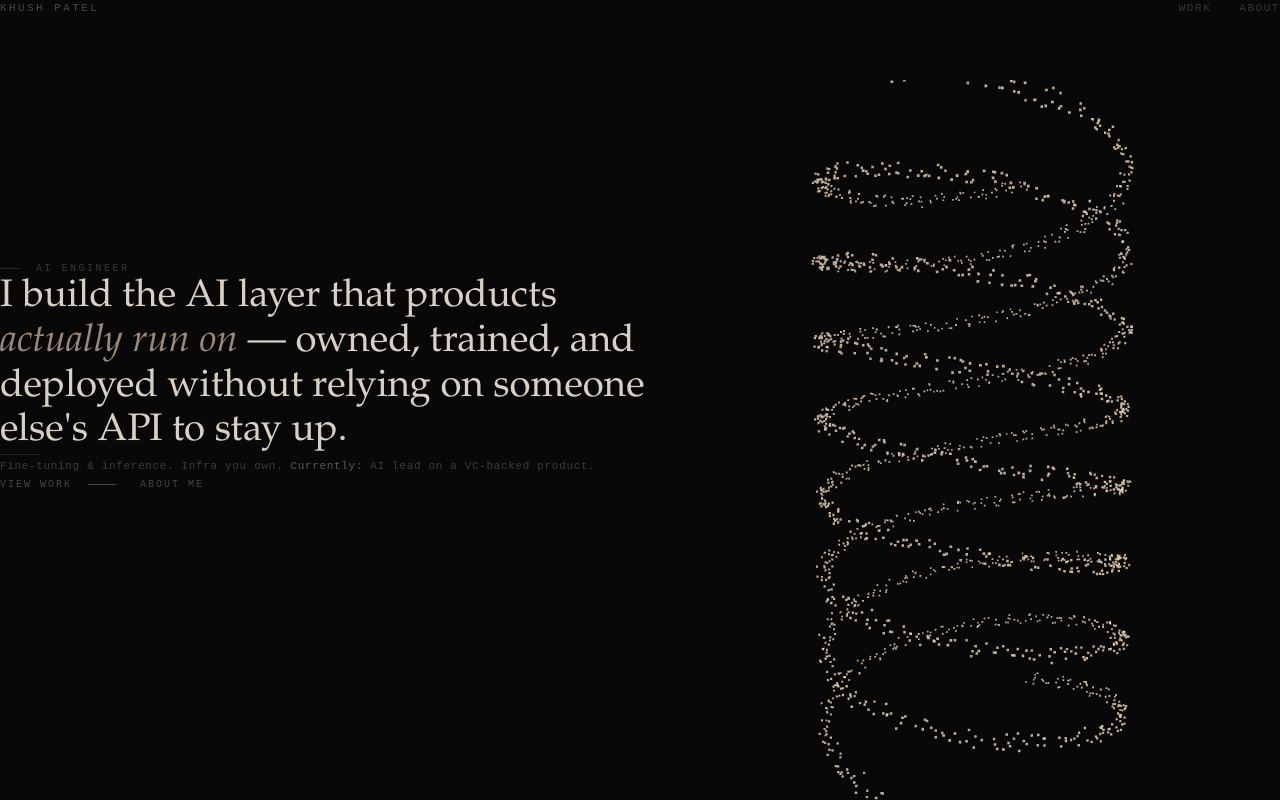
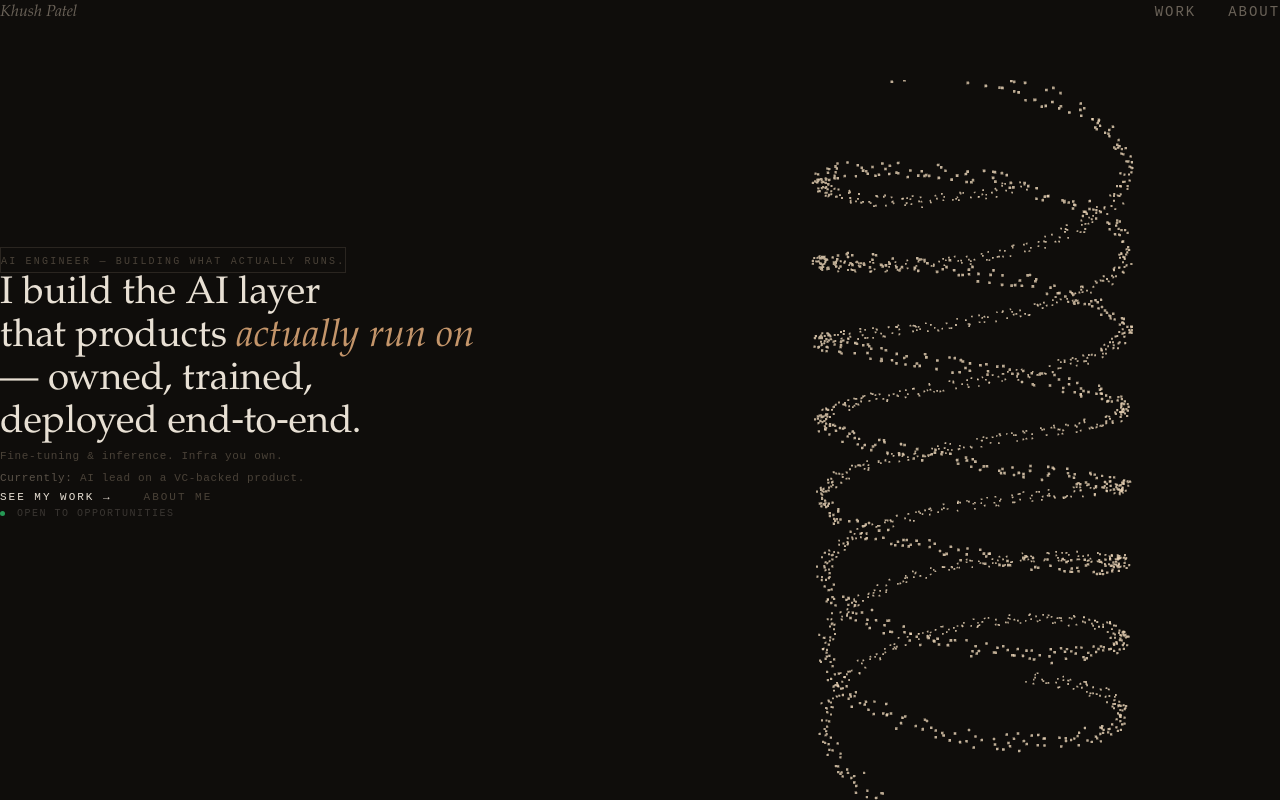
Before and after one commit to GoldenRailgun/portfolio, a Next.js app: page / in a window 1280 px wide. Built offline with nearby package versions, Linux system fonts and the light colour scheme.

Commit message:
feat: updated color system, nav, hero section to locked design

```diff
--- a/src/components/sections/HeroSection.tsx
+++ b/src/components/sections/HeroSection.tsx
@@ -6,8 +6,8 @@ import { usePortfolioStore } from '@/lib/store'
 
 export default function HeroSection() {
   const heroRef = useRef<HTMLElement>(null)
-  const setSphereState = usePortfolioStore((s) => s.setSphereState)
-  const setSphereLarge = usePortfolioStore((s) => s.setSphereLarge)
+  const setSphereState = usePortfolioStore(s => s.setSphereState)
+  const setSphereLarge = usePortfolioStore(s => s.setSphereLarge)
 
   useEffect(() => {
     const observer = new IntersectionObserver(
@@ -24,70 +24,67 @@ export default function HeroSection() {
   return (
     <section
       ref={heroRef}
-      className="flex flex-col md:flex-row items-center md:items-center min-h-[calc(100vh-80px)]"
+      className="flex flex-col md:flex-row items-center min-h-[calc(100vh-80px)]"
     >
-      <div className="w-full md:flex-[0_0_52%] pl-12 md:pl-16 pr-8 md:pr-10 py-10 md:pb-10">
+      {/* Left — text */}
+      <div className="w-full md:flex-[0_0_52%] pl-16 md:pl-20 pr-8 md:pr-10 py-10">
 
+        {/* Label chip */}
         <motion.div
-          className="flex items-center gap-4 mb-8"
+          className="inline-block border border-[#2a2520] px-3 py-1 mb-8"
           initial={{ opacity: 0 }}
           animate={{ opacity: 1 }}
           transition={{ duration: 0.6 }}
         >
-          <div className="w-5 h-px bg-[#2a2620]" />
-          <span className="text-[10px] tracking-[0.25em] uppercase text-[#3a3632]">
-            AI Engineer
+          <span className="text-[10px] tracking-[0.22em] uppercase text-[#4a4238]">
+            AI Engineer — Building what actually runs.
           </span>
         </motion.div>
 
+        {/* Headline */}
         <motion.h1
-          className="font-serif text-[clamp(28px,3vw,44px)] leading-[1.15] text-[#d8d0c4] font-normal mb-10"
-          initial={{ opacity: 0, y: 20 }}
+          className="font-serif text-[clamp(28px,3vw,46px)] leading-[1.12] text-[#e8e0d4] font-normal mb-8"
+          initial={{ opacity: 0, y: 16 }}
           animate={{ opacity: 1, y: 0 }}
-          transition={{ duration: 0.8, delay: 0.2 }}
+          transition={{ duration: 0.8, delay: 0.15 }}
         >
-          I build the AI layer that products{' '}
-          <em className="text-[#9a8878]">actually run on</em>{' '}
-          — owned, trained, and deployed without relying on someone
-          else&apos;s API to stay up.
+          I build the AI layer<br />
+          that products{' '}
+          <em className="text-[#c4956a]">actually run on</em>
+          <br />
+          — owned, trained,<br />
+          deployed end&#8209;to&#8209;end.
         </motion.h1>
 
-        <motion.div
-          className="w-10 h-px bg-[#252220] mb-8"
+        {/* Subtext */}
+        <motion.p
+          className="text-[11px] text-[#4a4238] tracking-[0.06em] leading-loose mb-10"
           initial={{ opacity: 0 }}
           animate={{ opacity: 1 }}
-          transition={{ duration: 0.6, delay: 0.4 }}
-        />
+          transition={{ duration: 0.6, delay: 0.3 }}
+        >
+          Fine-tuning &amp; inference. Infra you own.<br />
+          <span className="text-[#5a5248]">Currently:</span> AI lead on a VC-backed product.
+        </motion.p>
 
-        <motion.p
-          className="text-[11px] text-[#3e3c38] tracking-[0.06em] leading-loose mb-10"
+        {/* CTAs */}
+        <motion.div
+          className="flex items-center gap-8"
           initial={{ opacity: 0 }}
           animate={{ opacity: 1 }}
-          transition={{ duration: 0.6, delay: 0.5 }}
-        >
-          Fine-tuning &amp; inference. Infra you own.{' '}
-          <span className="text-[#5e5a54]">Currently:</span> AI lead on a VC-backed product.
-        </motion.p>
-
-        <motion.div
-          className="flex items-center gap-6"
-          initial={{ opacity: 0 }}
-          animate={{ opacity: 1 }}
-          transition={{ duration: 0.6, delay: 0.6 }}
+          transition={{ duration: 0.6, delay: 0.45 }}
         >
           <a
             href="/work"
-            className="inline-flex items-center gap-4 text-[10px] tracking-[0.2em] uppercase text-[#4a4642] hover:text-[#9a8878] transition-colors duration-300 group"
+            className="text-[11px] tracking-[0.18em] uppercase text-[#e8e0d4] hover:text-[#c4956a] transition-colors duration-300"
             onMouseEnter={() => setSphereState('work')}
             onMouseLeave={() => setSphereState('idle')}
           >
-            View work
-            <span className="w-7 h-px bg-current inline-block group-hover:translate-x-1 transition-transform duration-300" />
+            See my work →
           </a>
-
           <a
             href="/about"
-            className="inline-flex items-center gap-4 text-[10px] tracking-[0.2em] uppercase text-[#4a4642] hover:text-[#9a8878] transition-colors duration-300"
+            className="text-[11px] tracking-[0.18em] uppercase text-[#4a4238] hover:text-[#e8e0d4] transition-colors duration-300"
             onMouseEnter={() => setSphereState('about')}
             onMouseLeave={() => setSphereState('idle')}
           >
@@ -95,7 +92,24 @@ export default function HeroSection() {
           </a>
         </motion.div>
 
+        {/* Status */}
+        <motion.div
+          className="flex items-center gap-3 mt-10"
+          initial={{ opacity: 0 }}
+          animate={{ opacity: 1 }}
+          transition={{ duration: 0.6, delay: 0.6 }}
+        >
+          <div className="w-[5px] h-[5px] rounded-full bg-[#2ecc71] animate-pulse" />
+          <span className="text-[10px] tracking-[0.15em] uppercase text-[#3a3632]">
+            Open to opportunities
+          </span>
+        </motion.div>
+
       </div>
+
+      {/* Right — sphere (empty, SphereContainer handles it) */}
+      <div className="w-full md:flex-[0_0_48%] h-[40vh] md:h-[calc(100vh-80px)]" />
+
     </section>
   )
 }
--- /dev/null
+++ b/src/components/three/WordSphere.tsx
@@ -0,0 +1,241 @@
+'use client'
+
+import { useEffect, useRef } from 'react'
+import { usePortfolioStore } from '@/lib/store'
+
+const NLP_WORDS = [
+  'sentiment','roberta','deberta','token','inference','embedding','attention',
+  'weight','gradient','loss','fine-tune','softmax','logit','classifier',
+  'positive','negative','neutral','corpus','dataset','batch','epoch',
+  'transformer','encoder','decoder','layer','head','dropout','bias',
+  'activation','relu','bert','huggingface','pytorch','cuda','fp16',
+  'quantize','distill','LoRA','adapter','context','sequence','padding',
+  'masking','vocab','tokenizer','label','precision','recall','f1',
+  'accuracy','baseline','benchmark','latency','throughput','pipeline',
+  'checkpoint','weights','architecture','nlp','llm','vector','cosine',
+  'similarity','cluster','node','signal','feature','representation',
+  'latent','space','manifold','backprop','optimizer','adam','schedule',
+  'warmup','overfit','regularize','augment','preprocess','normalize',
+]
+
+const ABOUT_WORDS = [
+  'Khush Patel','AI Engineer','fine-tuning','RoBERTa','DeBERTa',
+  'sentiment analysis','end-to-end','model ownership','reliability',
+  'inference infra','VibeNewz','NLP systems','PyTorch','HuggingFace',
+  'full stack AI','iOS collab','backend','high judgment',
+  'builds what runs','no API dependency','owns the stack',
+  'VC-backed product','AI lead','open to work','early career',
+  'Next.js','TypeScript','React','Python','Three.js',
+]
+
+const WORK_WORDS = [
+  'attention heads','token clusters','semantic groups','entity linking',
+  'named entity','dependency parse','word vectors','sentence bert',
+  'cross-encoder','bi-encoder','reranker','retrieval','augmented generation',
+  'fine-grained','multi-label','zero-shot','few-shot','in-context',
+  'chain-of-thought','instruction tuned','rlhf','dpo','sft',
+  'contrastive','triplet loss','hard negative','label smoothing',
+]
+
+const NAME_WORDS = [
+  'K','KH','KHU','KHUS','KHUSH','KHUSH PATEL',
+  'P','PA','PAT','PATE','PATEL',
+  'AI','Engineer','builds','owns','ships',
+  'fine-tunes','deploys','thinks','creates',
+]
+
+const COUNT = 500
+
+function rnd(a: number, b: number) { return a + (b - a) * Math.random() }
+
+function fibSphere(n: number): [number, number, number][] {
+  return Array.from({ length: n }, (_, i) => {
+    const phi = Math.acos(-1 + (2 * i) / n)
+    const theta = Math.sqrt(n * Math.PI) * phi
+    return [Math.cos(theta) * Math.sin(phi), Math.sin(theta) * Math.sin(phi), Math.cos(phi)]
+  })
+}
+
+function genClusters(n: number): [number, number, number][] {
+  const centers = fibSphere(8).map(p => p.map(v => v * 0.82) as [number, number, number])
+  return Array.from({ length: n }, (_, i) => {
+    const c = centers[i % 8]
+    const r = 0.22
+    return [c[0] + rnd(-r, r), c[1] + rnd(-r, r), c[2] + rnd(-r, r)] as [number, number, number]
+  })
+}
+
+function genWave(n: number): [number, number, number][] {
+  return Array.from({ length: n }, (_, i) => {
+    const x = (i / n) * 3.6 - 1.8
+    const z = rnd(-0.3, 0.3)
+    const y = Math.sin(x * 2.5) * 0.45 + Math.sin(x * 5) * 0.15 + rnd(-0.06, 0.06)
+    return [x * 0.52, y, z] as [number, number, number]
+  })
+}
+
+function genHelix(n: number): [number, number, number][] {
+  return Array.from({ length: n }, (_, i) => {
+    const t = (i / n) * Math.PI * 2 * 4
+    const s = i % 2 === 0 ? 0 : Math.PI
+    return [Math.cos(t + s) * 0.55, (i / n) * 2.2 - 1.1, Math.sin(t + s) * 0.55] as [number, number, number]
+  })
+}
+
+function lerp(a: number, b: number, t: number) { return a + (b - a) * t }
+
+function pickWord(state: string): string {
+  const pools: Record<string, string[]> = {
+    idle: NLP_WORDS, work: WORK_WORDS, about: ABOUT_WORDS, name: NAME_WORDS
+  }
+  const pool = pools[state] || NLP_WORDS
+  return pool[Math.floor(Math.random() * pool.length)]
+}
+
+export default function WordSphere() {
+  const canvasRef = useRef<HTMLCanvasElement>(null)
+  const sphereState = usePortfolioStore(s => s.sphereState)
+  const stateRef = useRef(sphereState)
+
+  useEffect(() => {
+    stateRef.current = sphereState
+  }, [sphereState])
+
+  useEffect(() => {
+    const canvas = canvasRef.current
+    if (!canvas) return
+
+    const W = canvas.parentElement?.offsetWidth || 500
+    const H = canvas.parentElement?.offsetHeight || 600
+    canvas.width = W
+    canvas.height = H
+
+    const ctx = canvas.getContext('2d')!
+
+    const shapes = {
+      idle: fibSphere(COUNT),
+      work: genClusters(COUNT),
+      about: genWave(COUNT),
+      name: genHelix(COUNT),
+      contact: fibSphere(COUNT),
+    }
+
+    const particles = Array.from({ length: COUNT }, (_, i) => {
+      const sp = shapes.idle[i]
+      return {
+        x: rnd(-1, 1), y: rnd(-1, 1), z: rnd(-1, 1),
+        tx: sp[0], ty: sp[1], tz: sp[2],
+        word: NLP_WORDS[i % NLP_WORDS.length],
+        nextChange: Math.random() * 600,
+        interval: 400 + Math.random() * 300,
+        np: [Math.random() * Math.PI * 2, Math.random() * Math.PI * 2, Math.random() * Math.PI * 2],
+      }
+    })
+
+    let rotY = 0, rotX = 0, t = 0
+    let mouseX = 0, mouseY = 0
+    let animId: number
+    let lastState = 'idle'
+
+    const handleMouse = (e: MouseEvent) => {
+      const r = canvas.getBoundingClientRect()
+      mouseX = (e.clientX - r.left - W / 2) / W
+      mouseY = (e.clientY - r.top - H / 2) / H
+    }
+    window.addEventListener('mousemove', handleMouse)
+
+    function project(x: number, y: number, z: number) {
+      const cy = Math.cos(rotY), sy = Math.sin(rotY)
+      const cx = Math.cos(rotX), sx = Math.sin(rotX)
+      let nx = x * cy + z * sy
+      let nz = -x * sy + z * cy
+      let ny = y * cx - nz * sx
+      nz = y * sx + nz * cx
+    //   const FOV = Math.min(W, H) * 0.28
+    //   const dz = nz + 4.2
+    const FOV = Math.min(W, H) * 0.38
+const dz = nz + 3.0
+      const sc = FOV / dz
+      return {
+        sx: nx * sc + W / 2,
+        sy: ny * sc + H / 2,
+        // depth: Math.max(0, Math.min(1, (nz + 2.8) / 5.6)),
+        depth: Math.max(0, Math.min(1, (nz + 2.2) / 4.4)),
+        scale: sc,
+      }
+    }
+
+    function animate(ts: number) {
+      animId = requestAnimationFrame(animate)
+      t += 0.006
+
+      const currentState = stateRef.current
+
+      // update targets when state changes
+      if (currentState !== lastState) {
+        const tgts = shapes[currentState as keyof typeof shapes]
+        particles.forEach((p, i) => {
+          p.tx = tgts[i][0]; p.ty = tgts[i][1]; p.tz = tgts[i][2]
+          p.interval = currentState === 'about'
+            ? 2400 + Math.random() * 800
+            : currentState === 'name'
+            ? 700 + Math.random() * 300
+            : 380 + Math.random() * 280
+        })
+        lastState = currentState
+      }
+
+      const spd = currentState === 'about' ? 0.0007 : 0.003
+      rotY += spd + mouseX * 0.002
+      rotX = Math.sin(t * 0.15) * 0.07 + mouseY * 0.1
+
+      ctx.clearRect(0, 0, W, H)
+
+      const noise = currentState === 'about' ? 0.006 : 0.018
+      const ls = currentState === 'about' ? 0.015 : 0.032
+
+      const projected = particles.map(p => {
+        const nx = Math.sin(t * 0.8 + p.np[0]) * noise
+        const ny = Math.cos(t * 0.6 + p.np[1]) * noise
+        const nz = Math.sin(t * 1.1 + p.np[2]) * noise
+        p.x = lerp(p.x, p.tx + nx, ls)
+        p.y = lerp(p.y, p.ty + ny, ls)
+        p.z = lerp(p.z, p.tz + nz, ls)
+
+        if (ts > p.nextChange) {
+          p.word = pickWord(currentState)
+          p.nextChange = ts + p.interval + (Math.random() - 0.5) * 150
+        }
+
+        return { ...project(p.x, p.y, p.z), word: p.word }
+      })
+
+      projected.sort((a, b) => a.depth - b.depth)
+
+      projected.forEach(p => {
+        if (p.depth < 0.04) return
+        const d = p.depth
+        // const fs = Math.max(6, 10 * p.scale * 0.28)
+        const fs = Math.max(4, 6 * p.scale * 0.18)
+        ctx.globalAlpha = 0.06 + d * 0.94
+        const r = Math.floor(lerp(28, 196, d))
+        const g = Math.floor(lerp(22, 149, d))
+        const b = Math.floor(lerp(18, 106, d))
+        ctx.font = `${fs}px 'SF Mono','Fira Code','Cascadia Code',monospace`
+        ctx.fillStyle = `rgb(${r},${g},${b})`
+        ctx.fillText(p.word, p.sx, p.sy)
+      })
+
+      ctx.globalAlpha = 1
+    }
+
+    requestAnimationFrame(animate)
+
+    return () => {
+      cancelAnimationFrame(animId)
+      window.removeEventListener('mousemove', handleMouse)
+    }
+  }, [])
+
+  return <canvas ref={canvasRef} className="w-full h-full block" />
+}
--- a/src/components/ui/Nav.tsx
+++ b/src/components/ui/Nav.tsx
@@ -4,28 +4,28 @@ import Link from 'next/link'
 import { usePortfolioStore } from '@/lib/store'
 
 export default function Nav() {
-  const setSphereState = usePortfolioStore((s) => s.setSphereState)
+  const setSphereState = usePortfolioStore(s => s.setSphereState)
 
   return (
-    <nav className="flex justify-between items-center px-10 py-7">
+    <nav className="flex justify-between items-center px-12 py-7">
       <Link
         href="/"
-        className="text-[11px] tracking-[0.22em] uppercase text-[#4a4642] hover:text-[#9a8878] transition-colors duration-300"
+        className="font-serif italic text-[16px] text-[#6a6258] hover:text-[#c4956a] transition-colors duration-300"
         onMouseEnter={() => setSphereState('name')}
         onMouseLeave={() => setSphereState('idle')}
       >
         Khush Patel
       </Link>
-      <div className="flex gap-7">
+      <div className="flex gap-8">
         {[
-          { label: 'Work', state: 'work' },
-          { label: 'About', state: 'about' },
-        ].map(({ label, state }) => (
+          { label: 'Work', href: '/work', state: 'work' as const },
+          { label: 'About', href: '/about', state: 'about' as const },
+        ].map(({ label, href, state }) => (
           <Link
             key={label}
-            href={`/${label.toLowerCase()}`}
-            className="text-[11px] tracking-[0.14em] uppercase text-[#3a3632] hover:text-[#a09080] transition-colors duration-300"
-            onMouseEnter={() => setSphereState(state as 'work' | 'about')}
+            href={href}
+            className="text-[14px] tracking-[0.14em] uppercase text-[#6a6258] hover:text-[#e8e0d4] transition-colors duration-300"
+            onMouseEnter={() => setSphereState(state)}
             onMouseLeave={() => setSphereState('idle')}
           >
             {label}
--- a/src/styles/globals.css
+++ b/src/styles/globals.css
@@ -1,19 +1,16 @@
 @import "tailwindcss";
 
 :root {
-  --bg: #080808;
-  --text-primary: #d8d0c4;
-  --text-muted: #3a3632;
-  --text-accent: #9a8878;
-  --border: #1e1c1a;
+  --bg: #0f0d0b;
+  --text-primary: #e8e0d4;
+  --text-muted: #4a4238;
+  --text-accent: #c4956a;
+  --border: #1e1a16;
+  --border-subtle: #2a2520;
   --status-green: #2ecc71;
 }
 
-* {
-  margin: 0;
-  padding: 0;
-  box-sizing: border-box;
-}
+* { margin: 0; padding: 0; box-sizing: border-box; }
 
 html {
   background: var(--bg);
@@ -22,16 +19,10 @@ html {
   -webkit-font-smoothing: antialiased;
 }
 
-body {
-  min-height: 100vh;
-  background: var(--bg);
-}
-
-::selection {
-  background: var(--text-accent);
-  color: var(--bg);
-}
+body { min-height: 100vh; background: var(--bg); }
 
 .font-serif {
   font-family: Palatino, 'Palatino Linotype', 'Book Antiqua', Georgia, serif;
 }
+
+::selection { background: var(--text-accent); color: var(--bg); }
```
Also changed, not shown: src/components/three/WordSphereWrapper.tsx (added, +7 -0 lines).
